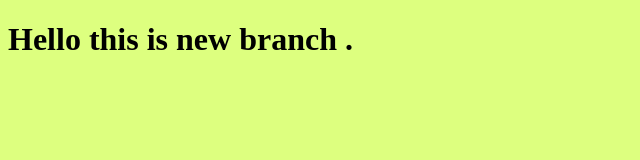
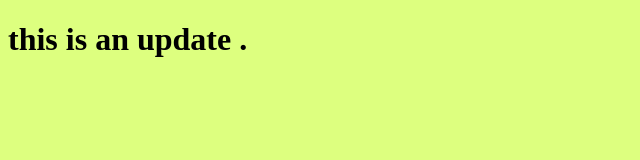
Before and after one commit to AlaaAlammar/myproject, a plain HTML site: page index.html in a window 1280 px wide. Shown: the whole page, without its empty margins (0-640 px from the left). Drawn offline with Linux system fonts and the light colour scheme.

Commit message:
edit the html file

```diff
--- a/index.html
+++ b/index.html
@@ -7,7 +7,7 @@
     <link rel="stylesheet" href="style.css">
 </head>
 <body>
-    <h1>Hello this is new branch .</h1>
+    <h1>this is an update .</h1>
     <script src="app.js"></script>
 </body>
 </html>
```
